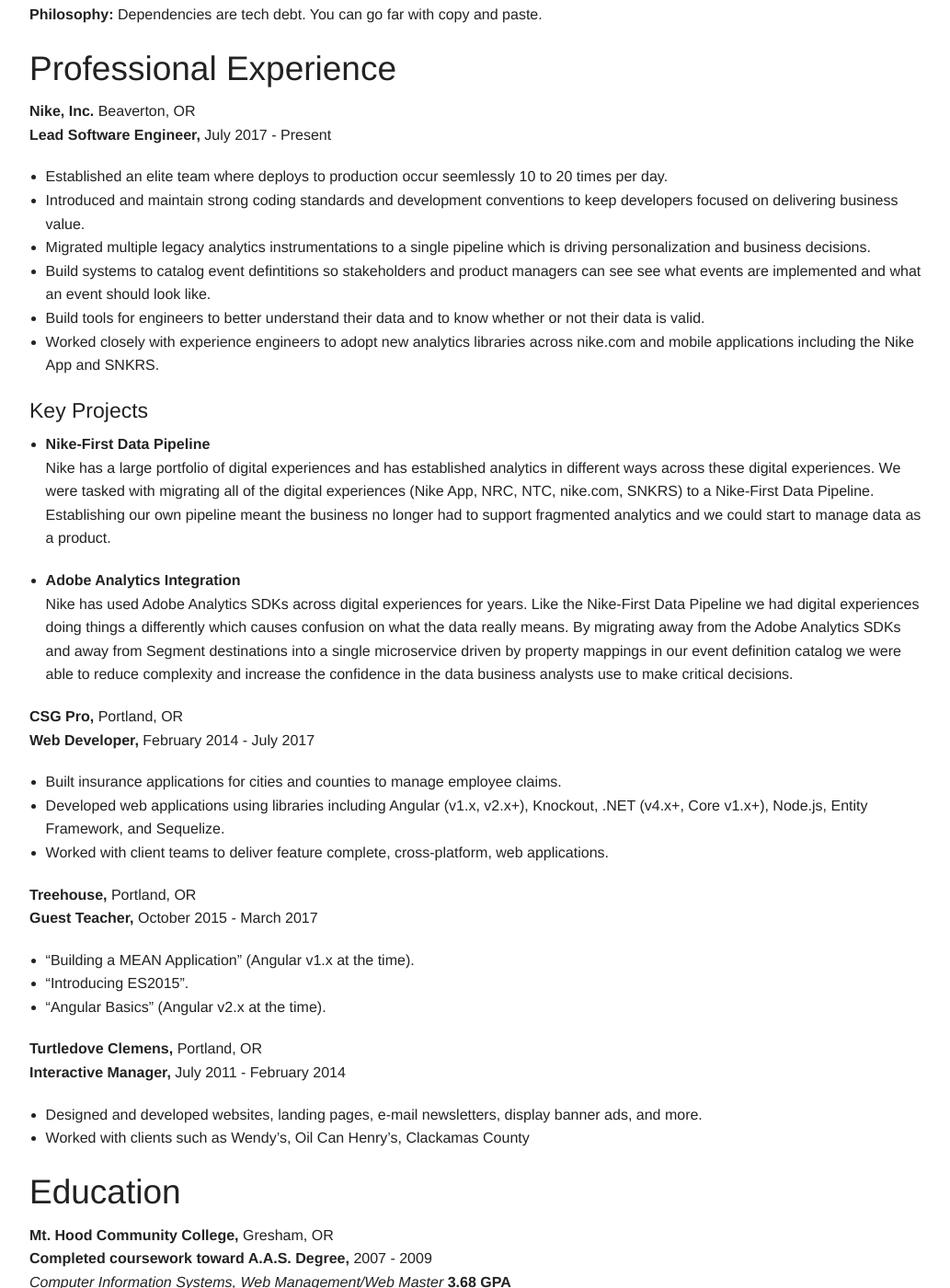
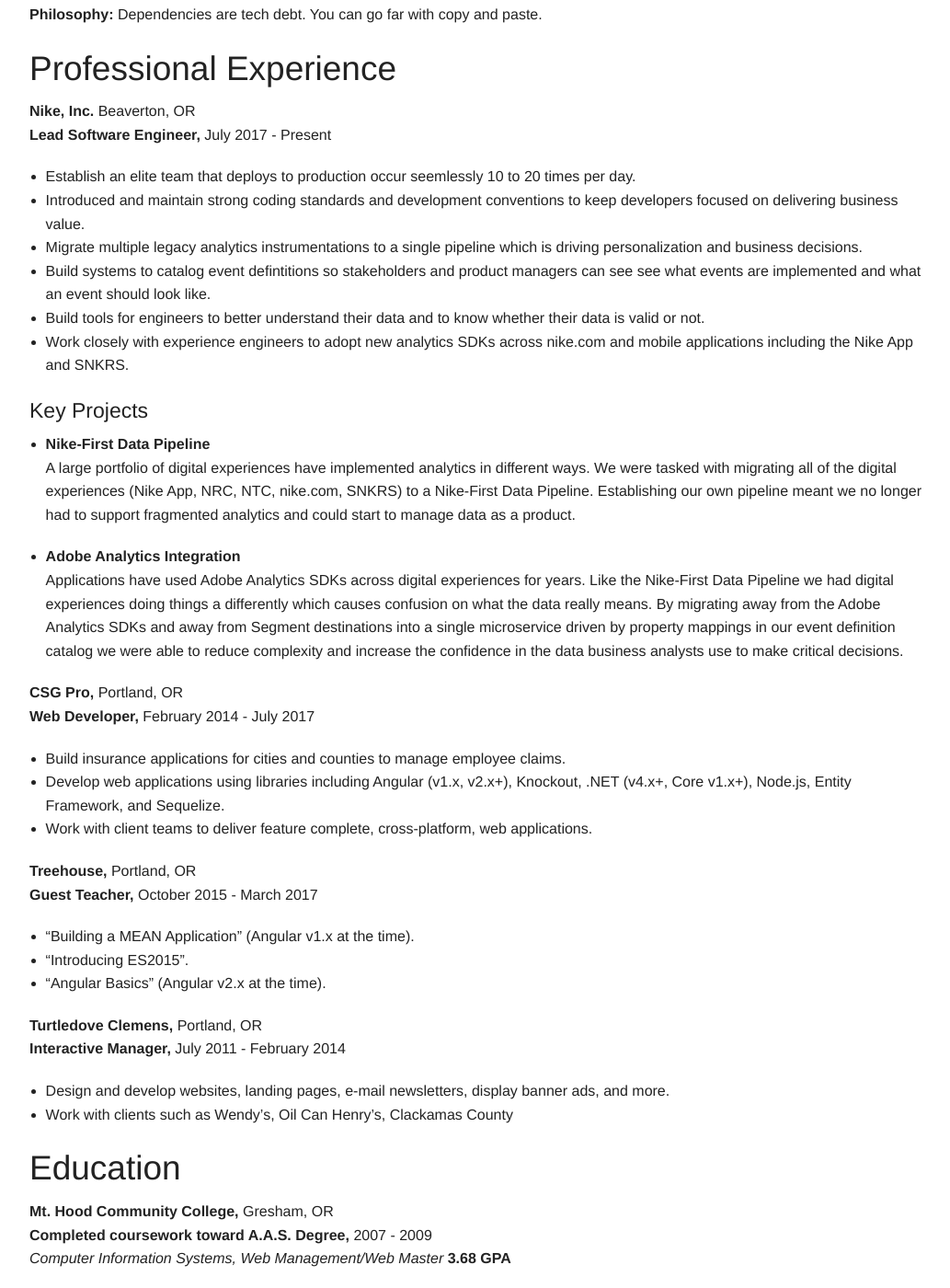
Before and after one commit to kenhowardpdx/kenhowardpdx.github.io, a Jekyll site: the page built from resume/index.md, in a window 1280 px wide and 1400 px high, scrolled down 566 px. Shown: the whole window at 92% size, without its empty margins (123-1156 px from the left). Built offline with Jekyll 4.4.1, drawn with Linux system fonts in a browser that asks for light colours; some of the changed text lies outside the part shown.

Commit message:
revised resume

```diff
--- a/resume/index.md
+++ b/resume/index.md
@@ -27,32 +27,31 @@
 **Nike, Inc.** Beaverton, OR<br>
 **Lead Software Engineer,** July 2017 - Present
 
-* Established an elite team where deploys to production occur seemlessly 10 to
+* Establish an elite team that deploys to production occur seemlessly 10 to
 20 times per day.
 * Introduced and maintain strong coding standards and development conventions
 to keep developers focused on delivering business value.
-* Migrated multiple legacy analytics instrumentations to a single pipeline
+* Migrate multiple legacy analytics instrumentations to a single pipeline
 which is driving personalization and business decisions.
 * Build systems to catalog event defintitions so stakeholders and product
 managers can see see what events are implemented and what an event should look
 like.
 * Build tools for engineers to better understand their data and to know whether
-or not their data is valid.
-* Worked closely with experience engineers to adopt new analytics libraries
-across nike.com and mobile applications including the Nike App and SNKRS.
+their data is valid or not.
+* Work closely with experience engineers to adopt new analytics SDKs across
+nike.com and mobile applications including the Nike App and SNKRS.
 
 #### Key Projects
 
 * **Nike-First Data Pipeline**<br>
-Nike has a large portfolio of digital experiences and has established analytics
-in different ways across these digital experiences. We were tasked with
-migrating all of the digital experiences (Nike App, NRC, NTC, nike.com, SNKRS)
-to a Nike-First Data Pipeline. Establishing our own pipeline meant the business
-no longer had to support fragmented analytics and we could start to manage data
-as a product.
+A large portfolio of digital experiences have implemented analytics
+in different ways. We were tasked with migrating all of the digital experiences
+(Nike App, NRC, NTC, nike.com, SNKRS) to a Nike-First Data Pipeline.
+Establishing our own pipeline meant we no longer had to support fragmented
+analytics and could start to manage data as a product.
 
 * **Adobe Analytics Integration**<br>
-Nike has used Adobe Analytics SDKs across digital experiences for years. Like
+Applications have used Adobe Analytics SDKs across digital experiences for years. Like
 the Nike-First Data Pipeline we had digital experiences doing things a
 differently which causes confusion on what the data really means. By migrating
 away from the Adobe Analytics SDKs and away from Segment destinations into a
@@ -63,11 +62,11 @@
 **CSG Pro,** Portland, OR<br>
 **Web Developer,** February 2014 - July 2017
 
-* Built insurance applications for cities and counties to manage employee
+* Build insurance applications for cities and counties to manage employee
 claims.
-* Developed web applications using libraries including Angular (v1.x, v2.x+),
+* Develop web applications using libraries including Angular (v1.x, v2.x+),
 Knockout, .NET (v4.x+, Core v1.x+), Node.js, Entity Framework, and Sequelize.
-* Worked with client teams to deliver feature complete, cross-platform, web
+* Work with client teams to deliver feature complete, cross-platform, web
 applications.
 
 **Treehouse,** Portland, OR<br>
@@ -80,9 +79,9 @@
 **Turtledove Clemens,** Portland, OR<br>
 **Interactive Manager,** July 2011 - February 2014
 
-* Designed and developed websites, landing pages, e-mail newsletters, display
+* Design and develop websites, landing pages, e-mail newsletters, display
 banner ads, and more.
-* Worked with clients such as Wendy's, Oil Can Henry's, Clackamas County
+* Work with clients such as Wendy's, Oil Can Henry's, Clackamas County
 
 ## Education
 **Mt. Hood Community College,** Gresham, OR<br>
```
Also changed, not shown: other parts of resume/index.md (+3 -4 lines).
